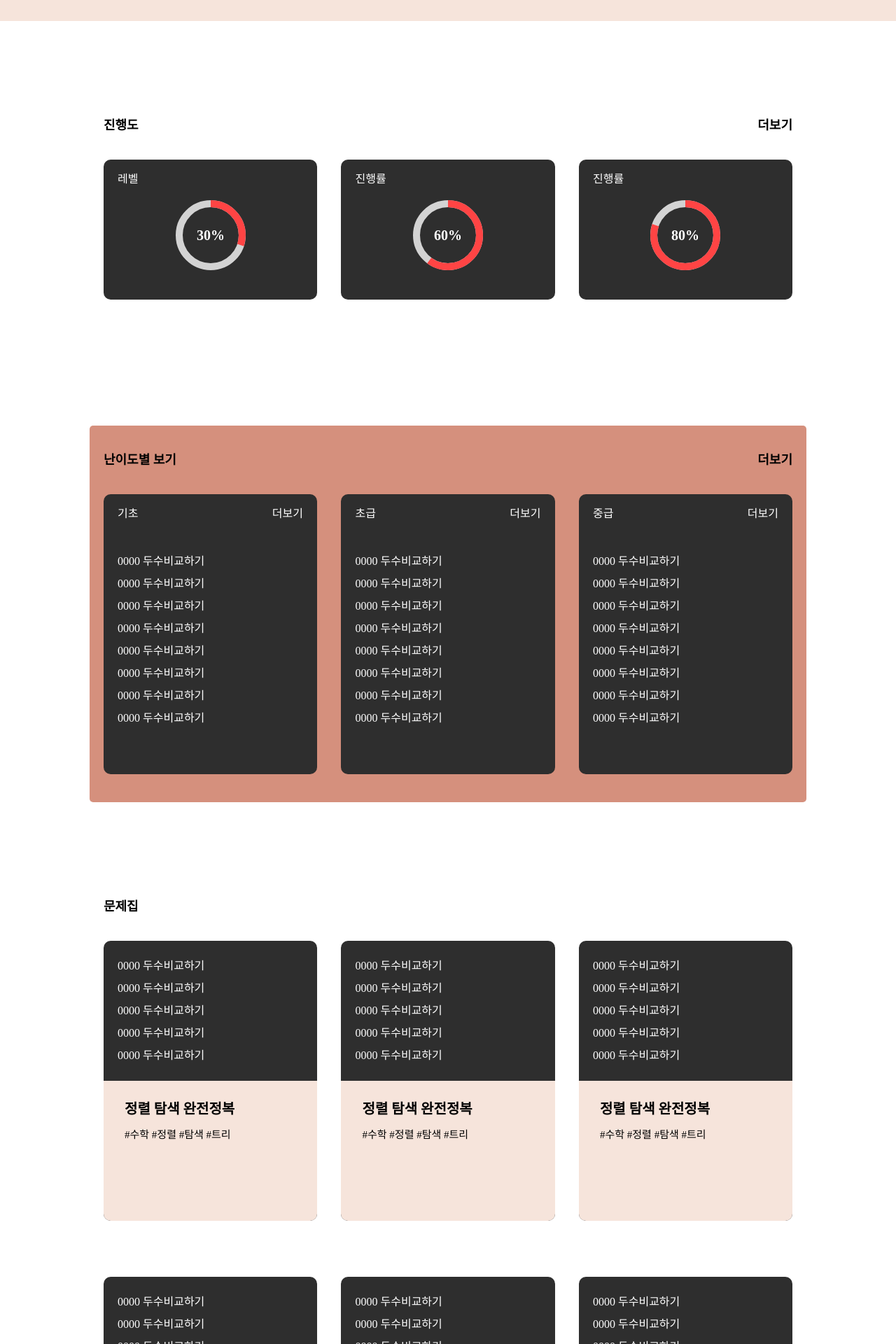
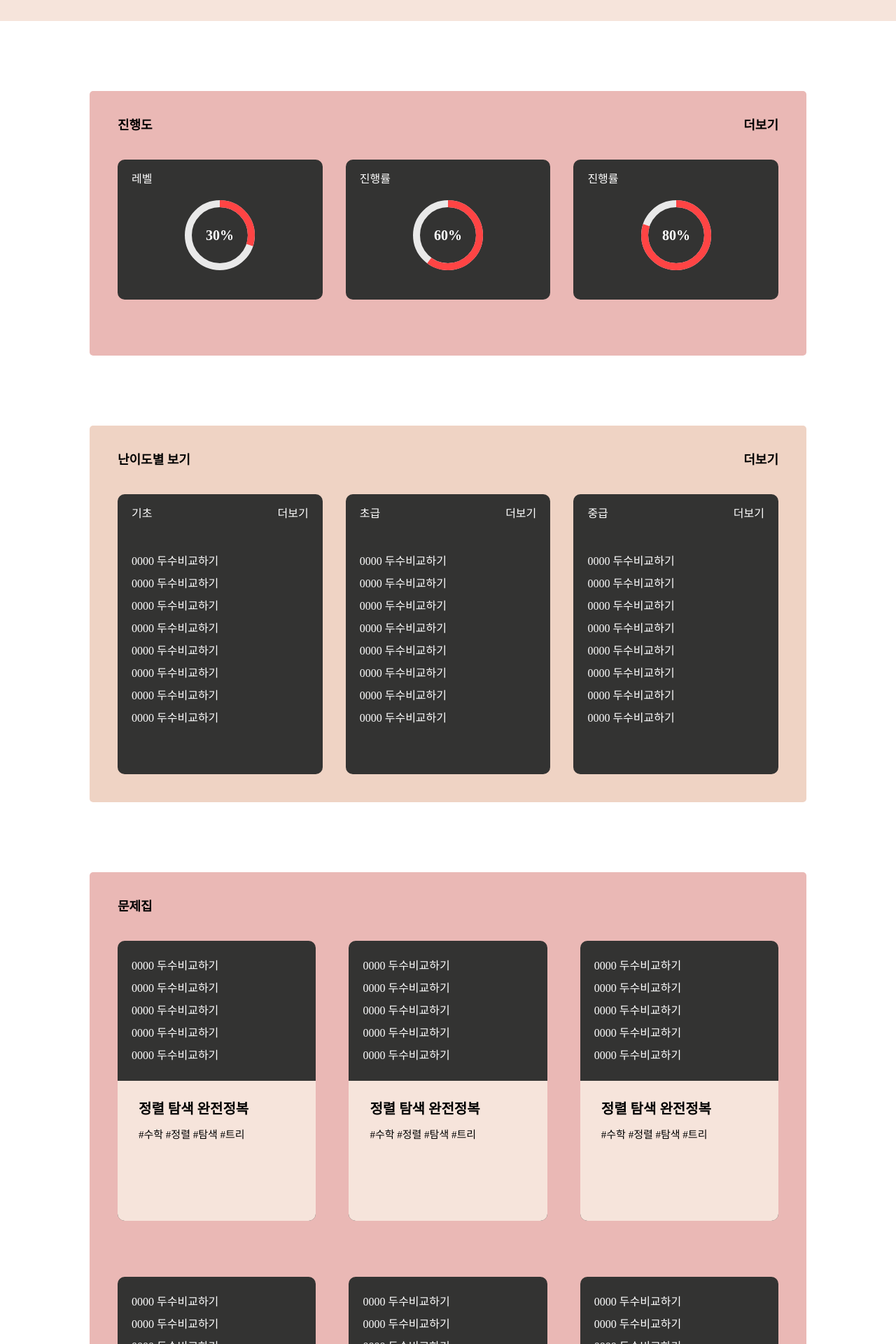
Before and after one commit to Heesu01/co-mento, a React (Create React App) app: page /main in a window 1280 px wide. Shown: the part 300-2220 px from the top of the page at 70% size. Built offline with nearby package versions, Linux system fonts and the light colour scheme.

Commit message:
feat: 메인페이지 테마적용

```diff
--- a/src/components/Banner.js
+++ b/src/components/Banner.js
@@ -14,7 +14,7 @@ const Banner = () => {
 };
 
 const Container = styled.div`
-  background-color: #f6e4db;
+  background-color: ${(props) => props.theme.colors.beige};
   height: 250px;
   padding: 50px 80px;
 `;
--- a/src/components/Book.js
+++ b/src/components/Book.js
@@ -96,9 +96,9 @@ const Book = () => {
 const Container = styled.div`
   width: 100%;
   height: auto;
-  background-color: ${(props) => props.theme.colors.pink};
+  background-color: ${(props) => props.theme.colors.deepPink};
   border-radius: 5px;
-  padding: 40px 20px;
+  padding: 40px 40px;
   padding-bottom: 0;
 `;
 const Top = styled.div`
@@ -117,8 +117,8 @@ const ItemBox = styled.div`
   justify-content: space-between;
 `;
 const Item = styled.div`
-  background-color: #2e2e2e;
-  width: 31%;
+  background-color: ${(props) => props.theme.colors.black2};
+  width: 30%;
   height: 100%;
   height: 400px;
   border-radius: 10px;
@@ -137,7 +137,7 @@ const Cover = styled.div`
   width: 100%;
   height: 50%;
   border-radius: 0 0 10px 10px;
-  background-color: #f6e4db;
+  background-color: ${(props) => props.theme.colors.beige};
   padding: 30px;
   display: flex;
   flex-direction: column;
--- a/src/components/Difficulty.js
+++ b/src/components/Difficulty.js
@@ -65,9 +65,9 @@ const Difficulty = () => {
 const Container = styled.div`
   width: 100%;
   height: auto;
-  background-color: #d5907d;
+  background-color: ${(props) => props.theme.colors.beige2};
   border-radius: 5px;
-  padding: 40px 20px;
+  padding: 40px 40px;
   padding-bottom: 0;
 `;
 const Top = styled.div`
@@ -86,7 +86,7 @@ const ItemBox = styled.div`
   justify-content: space-between;
 `;
 const Item = styled.div`
-  background-color: #2e2e2e;
+  background-color: ${(props) => props.theme.colors.black2};
   width: 31%;
   height: 400px;
   border-radius: 10px;
--- a/src/components/Mystate.js
+++ b/src/components/Mystate.js
@@ -35,9 +35,9 @@ const Mystate = () => {
 const Container = styled.div`
   width: 100%;
   height: auto;
-  background-color: ${(props) => props.theme.colors.pink};
+  background-color: ${(props) => props.theme.colors.deepPink};
   border-radius: 5px;
-  padding: 40px 20px;
+  padding: 40px 40px;
 `;
 const Top = styled.div`
   display: flex;
@@ -55,7 +55,7 @@ const ItemBox = styled.div`
   justify-content: space-between;
 `;
 const Item = styled.div`
-  background-color: #2e2e2e;
+  background-color: ${(props) => props.theme.colors.black2};
   width: 31%;
   height: 200px;
   border-radius: 10px;
@@ -89,7 +89,7 @@ const CircularProgress = styled.svg`
 `;
 const BackgroundCircle = styled.circle`
   fill: none;
-  stroke: #d3d3d3; /* 배경 색을 여기서 설정 */
+  stroke: ${(props) => props.theme.colors.gray3};
   stroke-width: 10;
 `;
 const Circle = styled.circle`
@@ -109,7 +109,7 @@ const Circle = styled.circle`
 `;
 const Percentage = styled.text`
   font-size: 20px;
-  fill: #ffffff;
+  fill: ${(props) => props.theme.colors.white};
   font-weight: bold;
   text-anchor: middle;
   dominant-baseline: central;
--- a/src/styles/GlobalStyle.js
+++ b/src/styles/GlobalStyle.js
@@ -11,6 +11,7 @@ const GlobalStyle = createGlobalStyle`
     border: 0;
     text-decoration: none;
     box-sizing: border-box;
+    font-family: "Pretendard";
     &:visited {
       text-decoration: none;
       color: black;
--- a/src/styles/Theme.js
+++ b/src/styles/Theme.js
@@ -23,9 +23,15 @@ export const Theme = {
   colors: {
     white: "#fff",
     black: "#000",
+    black2: "#333332",
     gray: "#9A9A9A",
-    gray2: "#E9E9E9",
+    gray2: "#c4c4c4",
+    gray3: "#E9E9E9",
     red: "#FF4444",
+    pink: "#FF8F8F",
+    deepPink: "#eab8b5",
+    beige: "#f6e4db",
+    beige2: "#efd3c4;",
   },
   breakpoints: {
     mobile: "480px",
```
